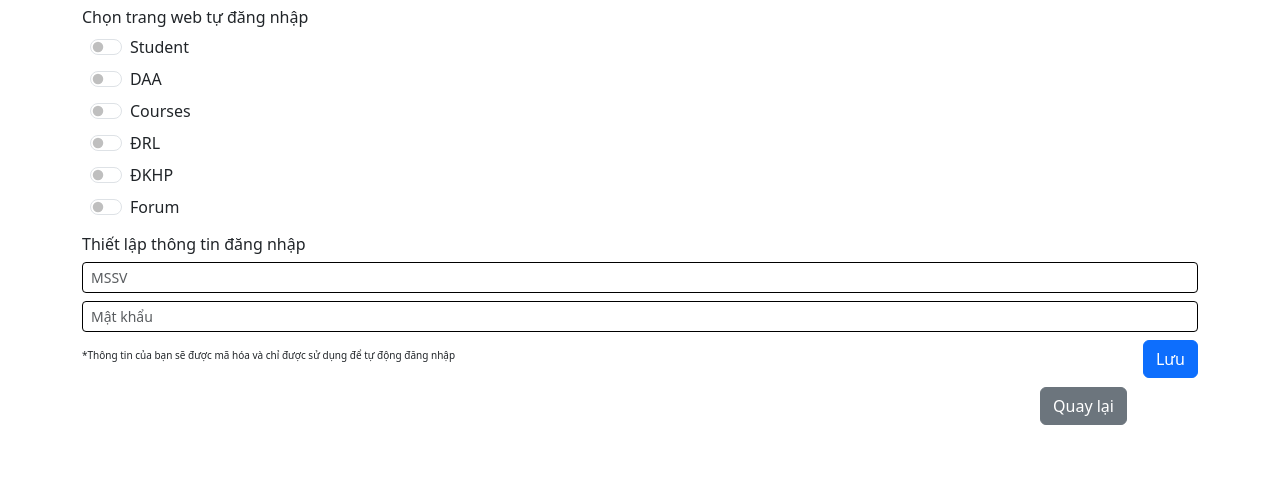
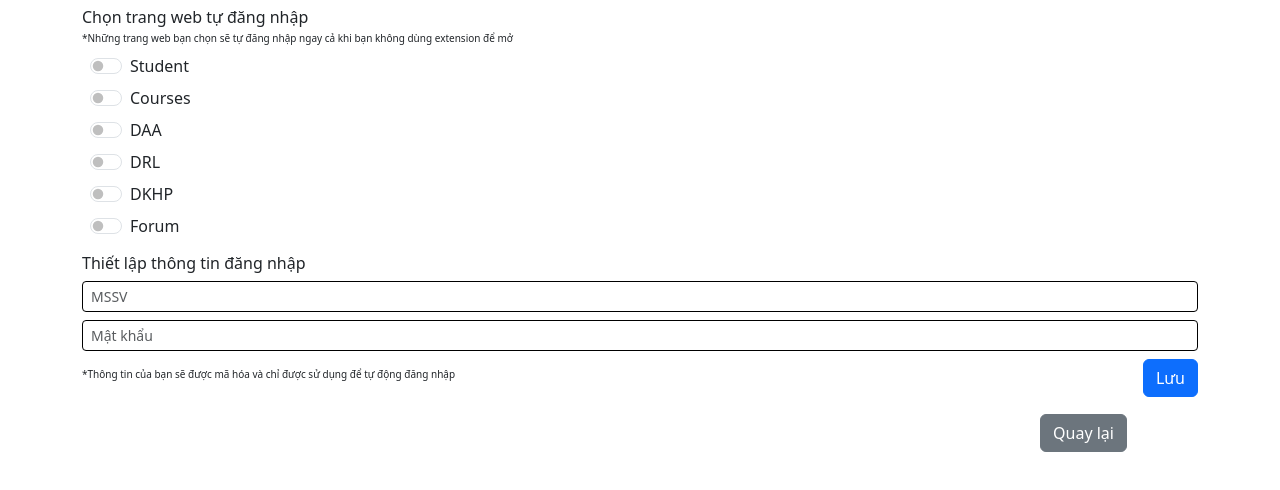
Before and after one commit to giakiet05/uit-auto-login, a React (Vite) app: page /setting in a window 1280 px wide. Shown: the top 490 px of the page. Built offline with nearby package versions, Linux system fonts and the light colour scheme; the HTML template or start-up script is replaced by a standard one.

Commit message:
restyled

```diff
--- a/src/App.tsx
+++ b/src/App.tsx
@@ -5,43 +5,44 @@ import Setting from './Setting';
 import { v4 as uuidV4 } from 'uuid';
 import { useEffect, useState } from 'react';
 import { getData } from './utils';
-import { Web, UserInfo } from './interfaces';
+import { Web } from './interfaces';
 
 export const initWebs: Web[] = [
 	{
 		id: uuidV4(),
 		name: 'Student',
-		url: 'https://student.uit.edu.vn/',
+		url: 'https://student.uit.edu.vn',
+		checked: false
+	},
+
+	{
+		id: uuidV4(),
+		name: 'Courses',
+		url: 'https://courses.uit.edu.vn',
 		checked: false
 	},
 	{
 		id: uuidV4(),
 		name: 'DAA',
-		url: 'https://daa.uit.edu.vn/',
+		url: 'https://daa.uit.edu.vn',
 		checked: false
 	},
 	{
 		id: uuidV4(),
-		name: 'Courses',
-		url: 'https://courses.uit.edu.vn/login/index.php',
+		name: 'DRL',
+		url: 'https://drl.uit.edu.vn',
 		checked: false
 	},
 	{
 		id: uuidV4(),
-		name: 'ĐRL',
-		url: 'https://drl.uit.edu.vn/',
-		checked: false
-	},
-	{
-		id: uuidV4(),
-		name: 'ĐKHP',
-		url: 'https://dkhp.uit.edu.vn/app/login',
+		name: 'DKHP',
+		url: 'https://dkhp.uit.edu.vn',
 		checked: false
 	},
 	{
 		id: uuidV4(),
 		name: 'Forum',
-		url: 'https://forum.uit.edu.vn/',
+		url: 'https://forum.uit.edu.vn',
 		checked: false
 	}
 ];
@@ -54,12 +55,9 @@ export default function App() {
 		async function fetchData() {
 			try {
 				const storedWebs = await getData<Web[]>('WEBS');
-				const storedUserInfo = await getData<UserInfo>('USER_INFO');
+				if (storedWebs) setWebs(storedWebs);
 
-				if (storedWebs) setWebs(storedWebs);
-				else setWebs(initWebs);
-
-				console.log('Fetching data successfully', storedWebs, storedUserInfo);
+				//*console.log('Fetching data successfully', storedWebs);
 			} catch (error) {
 				console.error('Error fetching data:', error);
 			}
@@ -69,7 +67,6 @@ export default function App() {
 	}, []);
 
 	return (
-		<>
 		<Routes>
 			<Route path="/" element={<Home webs={webs} />} />
 			<Route
@@ -78,6 +75,5 @@ export default function App() {
 			/>
 			<Route path="*" element={<Navigate to="/" />} />
 		</Routes>
-		</>
 	);
 }
--- a/src/Home.tsx
+++ b/src/Home.tsx
@@ -30,7 +30,7 @@ export default function Home({ webs }: HomeProps) {
 				))}
 			</ListGroup>
 			<Link to="/setting">
-				<Button variant="primary" className="float-end my-2">
+				<Button variant="primary" className="my-3 w-100">
 					Cài đặt
 				</Button>
 			</Link>
--- a/src/Setting.tsx
+++ b/src/Setting.tsx
@@ -39,7 +39,9 @@ export default function Setting({ webs, setWebs }: SettingProps) {
 			key,
 			newInfo
 		);
-		console.log(encryptedUserInfo);
+
+		//* console.log(encryptedUserInfo);
+
 		saveData('KEY', jwkKey);
 		saveData('USER_INFO', encryptedUserInfo);
 		usernameRef.current.value = '';
@@ -48,8 +50,11 @@ export default function Setting({ webs, setWebs }: SettingProps) {
 
 	return (
 		<Container>
-			<h6 className=" mt-2">Chọn trang web tự đăng nhập</h6>
-
+			<h6 className=" mt-2 mb-1">Chọn trang web tự đăng nhập</h6>
+			<p style={{ fontSize: 10, margin: 0 }}>
+				*Những trang web bạn chọn sẽ tự đăng nhập ngay cả khi bạn không dùng
+				extension để mở
+			</p>
 			<Form className="ms-2">
 				{webs.map((web) => (
 					<Form.Check
@@ -94,7 +99,7 @@ export default function Setting({ webs, setWebs }: SettingProps) {
 				nhập
 			</p>
 			<Link to="/">
-				<Button variant="secondary" className="float-end my-2">
+				<Button variant="secondary" className="float-end my-3">
 					Quay lại
 				</Button>
 			</Link>
--- a/src/service-worker.ts
+++ b/src/service-worker.ts
@@ -9,7 +9,7 @@ chrome.tabs.onCreated.addListener((tab) => {
 				}
 			});
 		}
-	}, 3000); // Adjust delay if necessary
+	}, 1000); // Adjust delay if necessary
 });
 
 // Listen for when the active tab changes (switch to a tab which has already been opened)
```
Also changed, not shown: src/content.ts (+20 -20 lines), 1 other file (tests, documents, lock files or other folders). Lines whose indentation alone changed are shown as unchanged.
